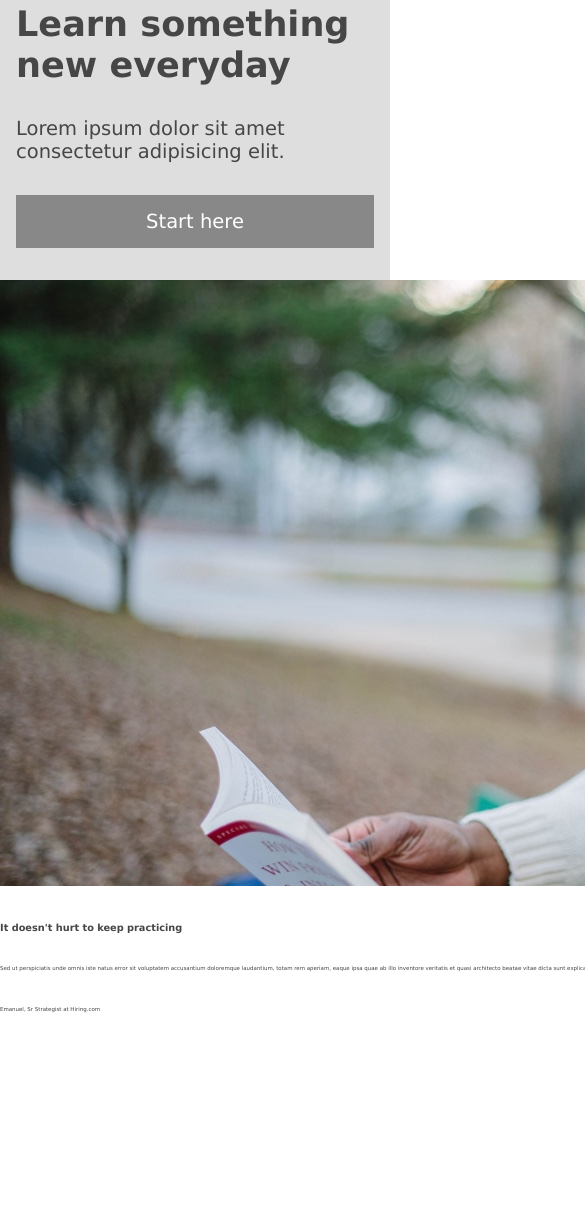
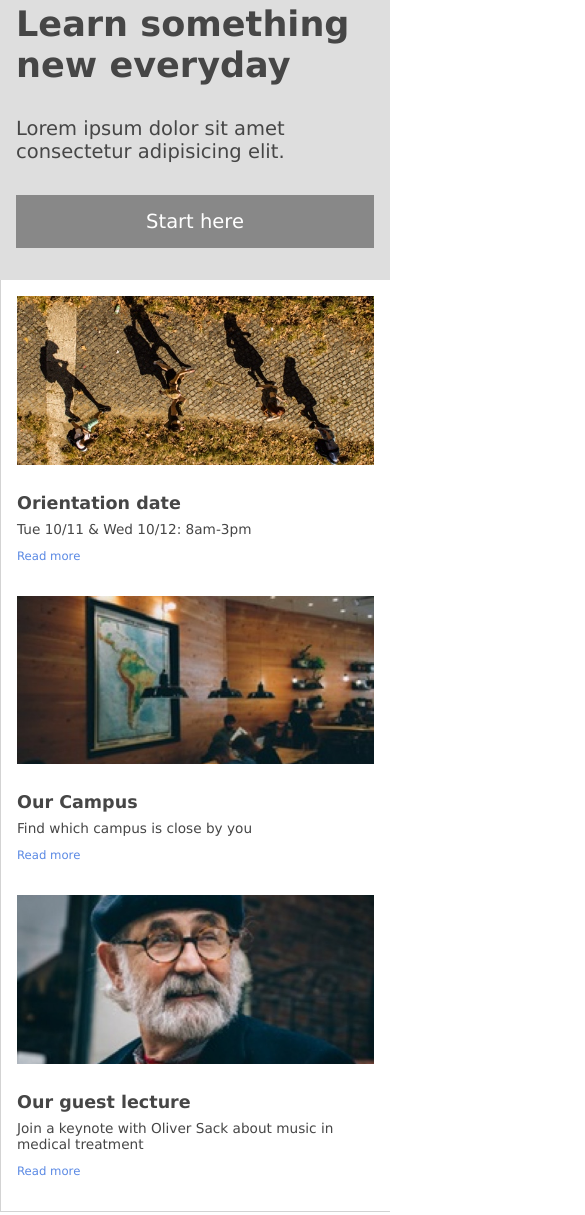
Before and after one commit to p0l0s/colmar, a plain HTML site: page index.html in a window 390 px wide. Shown: the part 385-1600 px from the top of the page, 585 px wide, since content can reach past the window. Drawn offline with Linux system fonts and the light colour scheme.

Commit message:
reponsive images added

```diff
--- a/resources/css/style.css
+++ b/resources/css/style.css
@@ -145,9 +145,42 @@ nav a:hover {
     width: 40%;
 }
 
-/*Information*/
+/*Information/Events*/
+.info {
+    gap: 24px;
+}
 
+.right-2 article {
+    display: flex;
+    align-items: center;
+    gap: 24px;
+    padding: 16px;
+    border-bottom: 1px solid lightgray;
+}
 
+.b-left {
+    border-left: 1px solid lightgray;
+    padding-top: 16px;
+}
+
+.right-2 article:hover {
+    background-color: lightgray;
+}
+
+.right-2 figure {
+    width: 35%
+}
+
+.right-2 img {
+    width: 100%;
+}
+
+.right-2 a {
+    color: #5A89E4;
+    text-decoration: none;
+    font-size: 1.2vw;
+
+}
 
 
 
@@ -211,7 +244,50 @@ footer {
     .banner-right button{
         background-color: rgb(136, 136, 136);
     }
+/*Information/Events*/
+
+.info-left{
+    display: none;
 }
+.b-left{
+    padding: 0 0 16px;
+    border-bottom: 1px solid lightgray;
+}
+.right-2 article{
+    flex-direction: column;
+    align-items: center;
+    gap: 24px;
+    border: none;
+}
+.right-2 section{
+    width: 100%;
+}
+.right-2 figure{
+    width: 100%;
+}
+
+.orient{
+    content: url("/resources/assets/images/information-orientation-mobile.jpg");
+}
+.campus{
+    content: url("/resources/assets/images/information-campus-mobile.jpg");
+}
+.guest{
+    content: url("/resources/assets/images/information-guest-lecture-mobile.jpg");
+}
+h3{
+    font-size: 4.5vw;
+}
+p{
+    font-size: 3.5vw;
+}
+.right-2 a{
+    font-size: 3vw;
+}*
+
+}
+
+
 
 @media only screen and (min-width: 600px){
     .nav {
```
